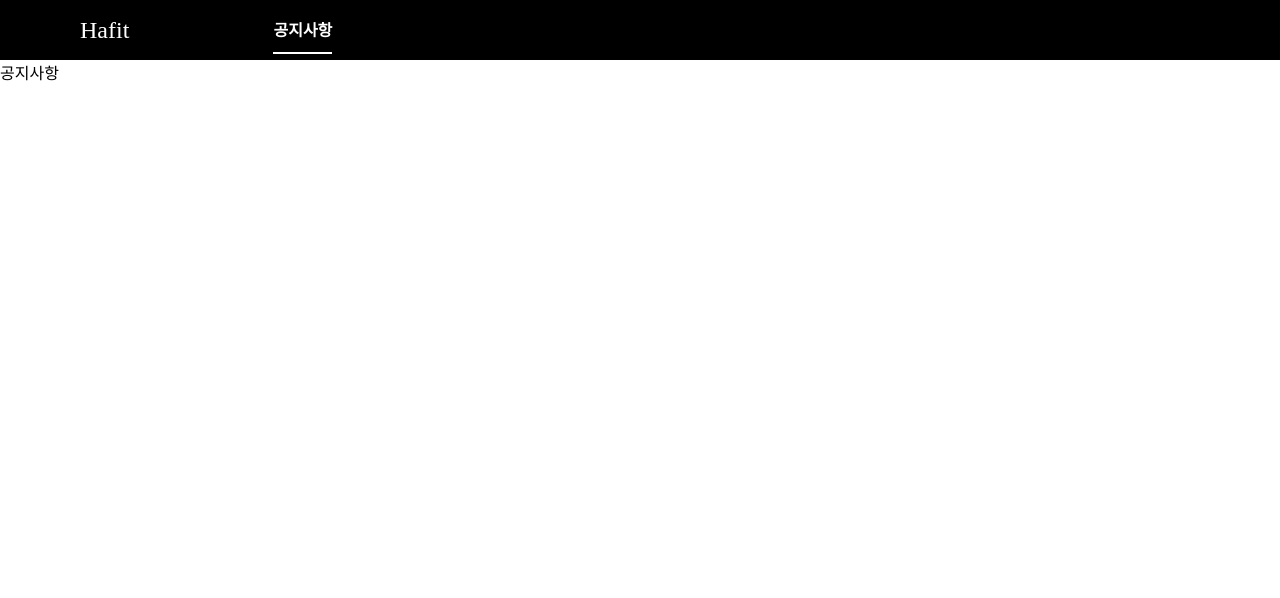
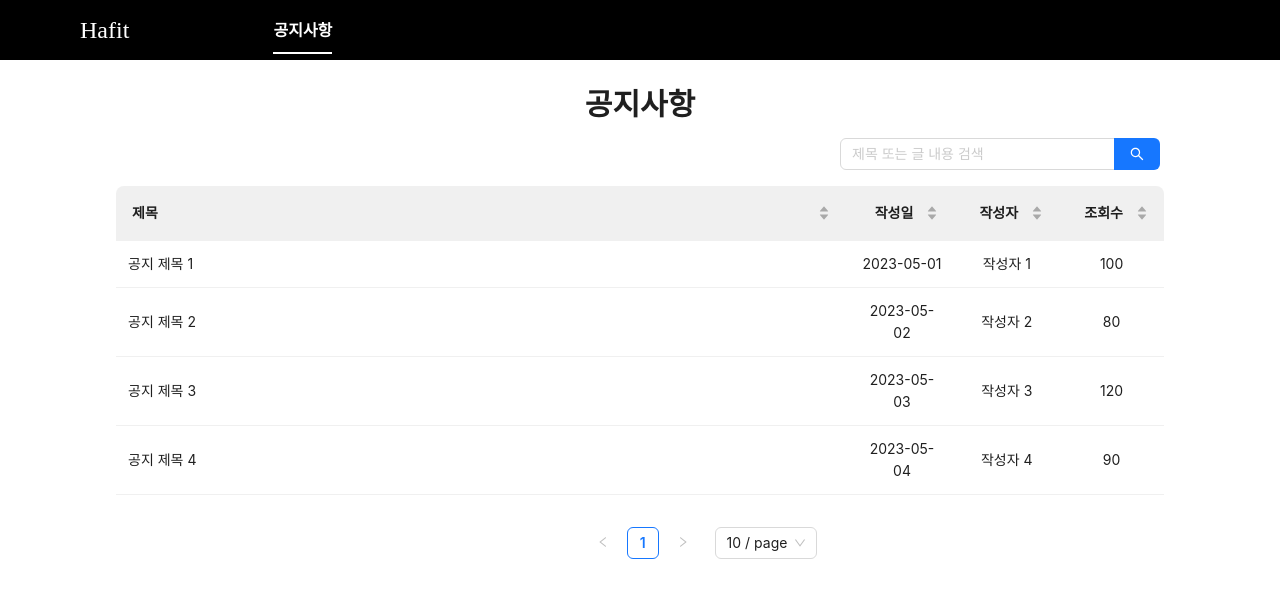
Before and after one commit to Team-HAFIT/HAFIT-Client, a React (Create React App) app in the folder hafit-fe/: page /notice in a window 1280 px wide. Shown: the top 598 px of the page. Built offline with nearby package versions, Linux system fonts and the light colour scheme; a web font is replaced by a local one.

Commit message:
[Design] NoticePage CSS 수정, 페이징 추가 2023/05/07 - 18:24

```diff
--- a/hafit-fe/src/App.js
+++ b/hafit-fe/src/App.js
@@ -17,6 +17,8 @@ import JoinPage from './pages/JoinPage';
 import LoginMain from './pages/LoginMain';
 import SquatSetting from './pages/exercises/squat/SquatSetting';
 import SquatResult from './pages/exercises/squat/SquatResult';
+
+import RestTimerPage from './pages/exercises/RestTimerPage';
 
 import Test from './pages/test';
 import Test2 from './pages/Test2';
@@ -38,6 +40,8 @@ function App() {
           <Route path="/main" element={<LoginMain />} />
           <Route path="/squat/setting" element={<SquatSetting />} />
           <Route path="/squat/exec/result" element={<SquatResult />} />
+
+          <Route path="/exec/rest" element={<RestTimerPage />} />
 
           <Route path="/test" element={<Test />} />
           <Route path="/test2" element={<Test2 />} />
--- a/hafit-fe/src/pages/NoticePage.jsx
+++ b/hafit-fe/src/pages/NoticePage.jsx
@@ -1,13 +1,200 @@
-import React from "react";
+import React, { useState } from "react";
+import { Table, Input, Button, Typography } from "antd";
+import "../styles/pages/noticePage.css";
 
 import Header from "../components/Navbar";
 
-function NoticePage() {
+const { Title } = Typography;
+
+const NoticePage = () => {
+  const [searchText, setSearchText] = useState("");
+  const [searchedColumn, setSearchedColumn] = useState("");
+
+  const [currentPage, setCurrentPage] = useState(1);
+  const [pageSize, setPageSize] = useState(10);
+
+  const handleSearch = (selectedKeys, confirm, dataIndex) => {
+    confirm();
+    setSearchText(selectedKeys[0]);
+    setSearchedColumn(dataIndex);
+  };
+
+  const handleReset = (clearFilters) => {
+    clearFilters();
+    setSearchText("");
+  };
+
+  const handleChangePage = (page, pageSize) => {
+    setCurrentPage(page);
+  };
+
+  const handleChangePageSize = (current, size) => {
+    setCurrentPage(1);
+    setPageSize(size);
+  };
+
+  const getColumnSearchProps = (dataIndex, placeholder) => ({
+    filterDropdown: ({
+      setSelectedKeys,
+      selectedKeys,
+      confirm,
+      clearFilters,
+    }) => (
+      <div style={{ padding: 8 }}>
+        <Input
+          placeholder={placeholder}
+          value={selectedKeys[0]}
+          onChange={(e) =>
+            setSelectedKeys(e.target.value ? [e.target.value] : [])
+          }
+          onPressEnter={() => handleSearch(selectedKeys, confirm, dataIndex)}
+          style={{ width: 188, marginBottom: 8, display: "block" }}
+        />
+        <Button
+          type="primary"
+          onClick={() => handleSearch(selectedKeys, confirm, dataIndex)}
+          size="small"
+          style={{ width: 90, marginRight: 8 }}
+        >
+          검색
+        </Button>
+        <Button
+          onClick={() => handleReset(clearFilters)}
+          size="small"
+          style={{ width: 90 }}
+        >
+          초기화
+        </Button>
+      </div>
+    ),
+    filterIcon: (filtered) => (
+      <i
+        className={`${
+          filtered ? "ant-table-filter-icon filtered" : "ant-table-filter-icon"
+        }`}
+      />
+    ),
+    onFilter: (value, record) =>
+      record[dataIndex]
+        ? record[dataIndex]
+            .toString()
+            .toLowerCase()
+            .includes(value.toLowerCase())
+        : "",
+    onFilterDropdownVisibleChange: (visible) => {
+      if (visible) {
+        setTimeout(() => {
+          document.getElementById(`${dataIndex}-search-input`).focus();
+        }, 0);
+      }
+    },
+    render: (text) =>
+      searchedColumn === dataIndex ? (
+        <span className="highlight">{text}</span>
+      ) : (
+        text
+      ),
+  });
+
+  const columns = [
+    {
+      title: "제목",
+      dataIndex: "title",
+      key: "title",
+      width: "70%",
+      ...getColumnSearchProps("title", "제목 검색"),
+      sorter: (a, b) => a.title.localeCompare(b.title),
+    },
+    {
+      title: "작성일",
+      dataIndex: "date",
+      key: "date",
+      width: "10%",
+      sorter: (a, b) => a.date.localeCompare(b.date),
+      align: 'center',
+    },
+    {
+      title: "작성자",
+      dataIndex: "author",
+      key: "author",
+      width: "10%",
+      sorter: (a, b) => a.author.localeCompare(b.author),
+      align: 'center',
+    },
+    {
+      title: "조회수",
+      dataIndex: "views",
+      key: "views",
+      width: "10%",
+      sorter: (a, b) => a.views - b.views,
+      align: 'center',
+    },
+  ];
+
+  const data = [
+    {
+      key: "1",
+      title: "공지 제목 1",
+      date: "2023-05-01",
+      author: "작성자 1",
+      views: 100,
+    },
+    {
+      key: "2",
+      title: "공지 제목 2",
+      date: "2023-05-02",
+      author: "작성자 2",
+      views: 80,
+    },
+    {
+      key: "3",
+      title: "공지 제목 3",
+      date: "2023-05-03",
+      author: "작성자 3",
+      views: 120,
+    },
+    {
+      key: "4",
+      title: "공지 제목 4",
+      date: "2023-05-04",
+      author: "작성자 4",
+      views: 90,
+    },
+  ];
+
+  const paginatedData = data.slice((currentPage - 1) * pageSize, currentPage * pageSize);
 
   return (
     <div>
       <Header />
-        공지사항
+      <div className="notice-board">
+        <div className="notice-board-header">
+          <Title level={2}>공지사항</Title>
+          <Input.Search
+            className="search"
+            placeholder="제목 또는 글 내용 검색"
+            enterButton
+            onSearch={(value) => console.log(value)}
+            style={{float: "right", marginRight: "100px"}}
+          />
+        </div>
+        <Table
+        columns={columns}
+        dataSource={paginatedData}
+        pagination={{
+          current: currentPage,
+          pageSize: pageSize,
+          total: data.length,
+          onChange: handleChangePage,
+          showSizeChanger: true,
+          onShowSizeChange: handleChangePageSize,
+          pageSizeOptions: ["10", "20", "30", "40"],
+          style: {display: "flex", justifyContent:"center", marginLeft:"124px"},
+        }}
+        className="notice-board-table"
+        tableLayout="fixed"
+      />
+      </div>
     </div>
   );
 };
--- /dev/null
+++ b/hafit-fe/src/pages/exercises/RestTimerPage.jsx
@@ -0,0 +1,115 @@
+import React, { useState, useEffect } from "react";
+import { Button, Input } from "antd";
+import "../../styles/pages/restTimerPage.css";
+
+const RestTimerPage = () => {
+  const [timer, setTimer] = useState(0);
+  const [isExpired, setIsExpired] = useState(false);
+  const [selectedTime, setSelectedTime] = useState(0);
+  const [inputTime, setInputTime] = useState(0);
+
+  useEffect(() => {
+    const interval = setInterval(() => {
+      if (timer > 0) {
+        setTimer((prevTimer) => prevTimer - 1);
+      } else {
+        setIsExpired(true);
+        clearInterval(interval);
+      }
+    }, 1000);
+
+    return () => {
+      clearInterval(interval);
+    };
+  }, [timer]);
+
+  const handleButtonClick = (time) => {
+    setSelectedTime(time);
+    setTimer(time);
+    setIsExpired(false);
+  };
+
+  const handleInputChange = (e) => {
+    const { value } = e.target;
+    setInputTime(value);
+  };
+
+  const handleMinusClick = () => {
+    if (inputTime > 0) {
+      setInputTime((prevTime) => parseInt(prevTime) - 1);
+    }
+  };
+
+  const handlePlusClick = () => {
+    setInputTime((prevTime) => parseInt(prevTime) + 1);
+  };
+
+  const handleSetTime = () => {
+    setTimer(inputTime);
+    setSelectedTime(inputTime);
+    setIsExpired(false);
+  };
+
+  const formatTime = (time) => {
+    const minutes = Math.floor(time / 60)
+      .toString()
+      .padStart(2, "0");
+    const seconds = (time % 60).toString().padStart(2, "0");
+    return `${minutes}:${seconds}`;
+  };
+
+  const handleNextSet = () => {
+    // Next set button functionality
+  };
+
+  const handleEndWorkout = () => {
+    // End workout button functionality
+  };
+
+  return (
+    <div className="rest-timer-container">
+      <h1>{isExpired ? "휴식 시간이 종료되었습니다!" : "휴식시간 입니다!"}</h1>
+      <div className="button-group">
+        <Button onClick={() => handleButtonClick(15)}>15초</Button>
+        <Button onClick={() => handleButtonClick(30)}>30초</Button>
+        <Button onClick={() => handleButtonClick(45)}>45초</Button>
+        <Button onClick={() => handleButtonClick(60)}>1분</Button>
+        <Button onClick={() => handleButtonClick(90)}>1분 30초</Button>
+      </div>
+      <div className="time-input-group">
+        <Button onClick={handleMinusClick}>-</Button>
+        <Input
+          type="number"
+          value={inputTime}
+          onChange={handleInputChange}
+          style={{ width: "50px", margin: "0 10px" }}
+        />
+        <Button onClick={handlePlusClick}>+</Button>
+        <Button onClick={handleSetTime}>설정</Button>
+      </div>
+      <div className="timer-container">
+        <h2 className={`timer ${isExpired ? "expired" : ""}`}>
+          {formatTime(timer)}
+        </h2>
+      </div>
+      <Button
+        type="primary"
+        onClick={handleNextSet}
+        disabled={!isExpired}
+        className="action-button"
+      >
+        다음 세트 시작하기
+      </Button>
+      <Button
+        type="primary"
+        onClick={handleEndWorkout}
+        disabled={!isExpired}
+        className="action-button"
+      >
+        운동 끝내기
+      </Button>
+    </div>
+  );
+};
+
+export default RestTimerPage;
--- /dev/null
+++ b/hafit-fe/src/styles/pages/noticePage.css
@@ -0,0 +1,40 @@
+.notice-board {
+  margin: 20px;
+}
+
+.notice-board-header {
+  display: block;
+  text-align: center;
+  align-items: center;
+  margin-bottom: 20px;
+}
+
+.search {
+    width: 320px;
+    align-items: right;
+    margin-right: 80px;
+}
+
+.notice-board-table .ant-table {
+  background-color: #ffffff;
+  margin-left: 80px;
+  margin-right: 80px;
+}
+
+.notice-board-table .ant-table-content {
+  padding: 16px;
+}
+
+.notice-board-table .ant-table-thead > tr > th {
+  background-color: #f0f0f0;
+  font-weight: bold;
+}
+
+.notice-board-table .ant-table-tbody > tr > td {
+  padding: 12px;
+}
+
+.notice-board-table .ant-table-row:hover > td {
+  background-color: #fafafa;
+  cursor: pointer;
+}
--- /dev/null
+++ b/hafit-fe/src/styles/pages/restTimerPage.css
@@ -0,0 +1,37 @@
+.rest-timer-container {
+  display: flex;
+  flex-direction: column;
+  align-items: center;
+  justify-content: center;
+  height: 100vh;
+  text-align: center;
+}
+
+.button-group {
+  margin-bottom: 20px;
+}
+
+.time-input-group {
+  margin-bottom: 20px;
+}
+
+.timer-container {
+  margin-bottom: 20px;
+}
+
+.timer {
+  font-size: 48px;
+  font-weight: bold;
+  margin: 0;
+}
+
+.expired {
+  color: red;
+}
+
+.action-button {
+  width: 200px;
+  height: 40px;
+  margin: 10px;
+  font-size: 16px;
+}
```
